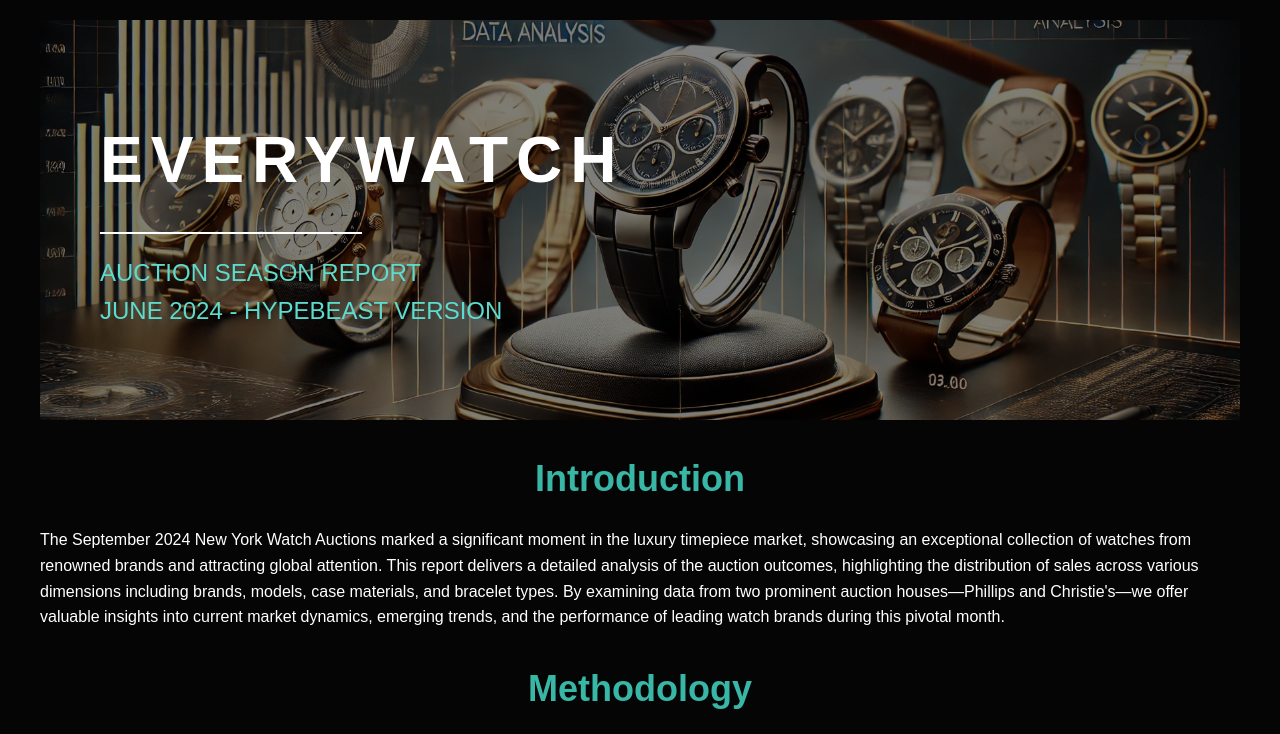
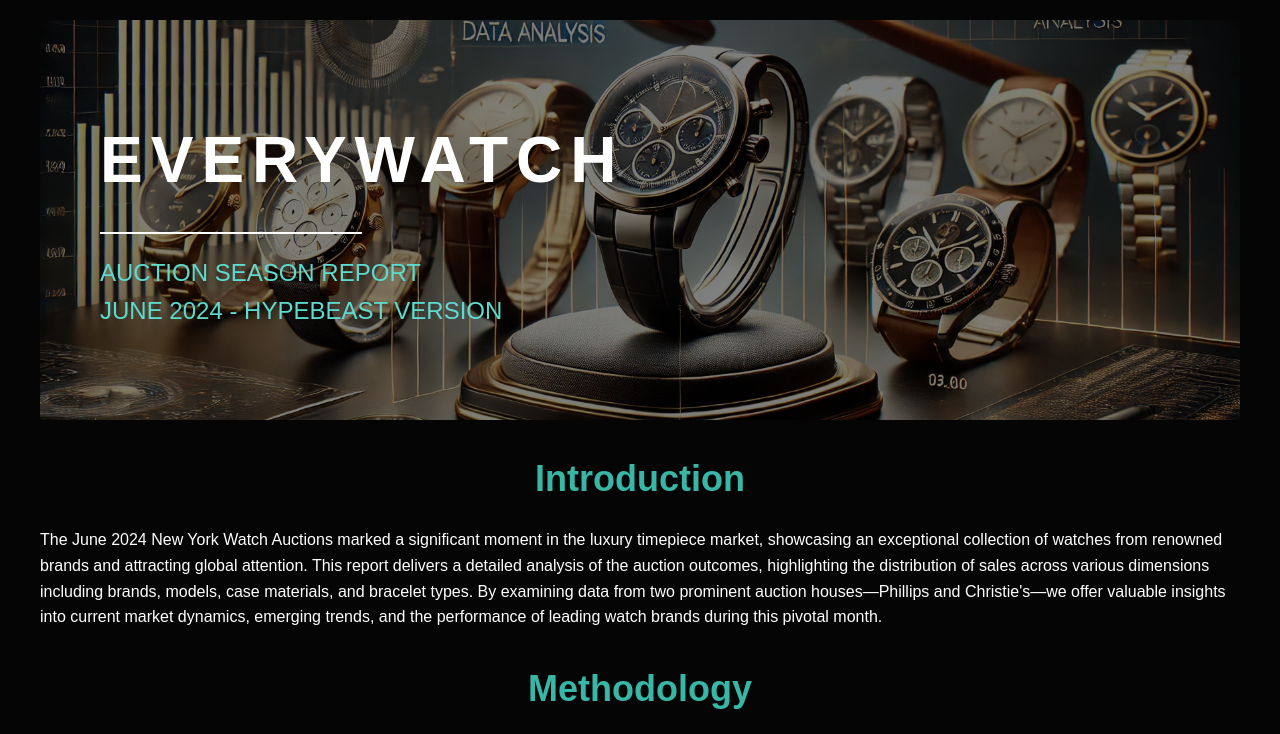
Before and after one commit to bolafadipe/auction-report-june, a plain HTML site: page docs/index.html in a window 1280 px wide. Shown: the top 734 px of the page. Drawn offline with Linux system fonts and the light colour scheme.

Commit message:
replaced images

```diff
--- a/docs/index.html
+++ b/docs/index.html
@@ -26,7 +26,7 @@
                 <!-- Introduction -->
                 <h2 style="text-align: center;">Introduction</h2>
                 <p>
-                    The September 2024 New York Watch Auctions marked a significant moment in the luxury timepiece market, showcasing an exceptional collection of watches from renowned brands and attracting global attention.
+                    The June 2024 New York Watch Auctions marked a significant moment in the luxury timepiece market, showcasing an exceptional collection of watches from renowned brands and attracting global attention.
                     This report delivers a detailed analysis of the auction outcomes, highlighting the distribution of sales across various dimensions including
                     brands, models, case materials, and bracelet types. By examining data from two prominent auction houses—Phillips and Christie's—we offer valuable insights into current market dynamics, emerging trends,
                     and the performance of leading watch brands during this pivotal month.
```
Also changed, not shown: docs/images/auction_house_sales.png, docs/images/auction_lot_status.png, docs/images/bra_mat.png, docs/images/brand_sales_chart.png, docs/images/c.png (added), docs/images/case_material_chart.png, docs/images/case_size_chart.png, docs/images/cat_by_avg_sale_price.png, docs/images/model_sales_chart.png, docs/images/sales_by_category.png (deleted).
